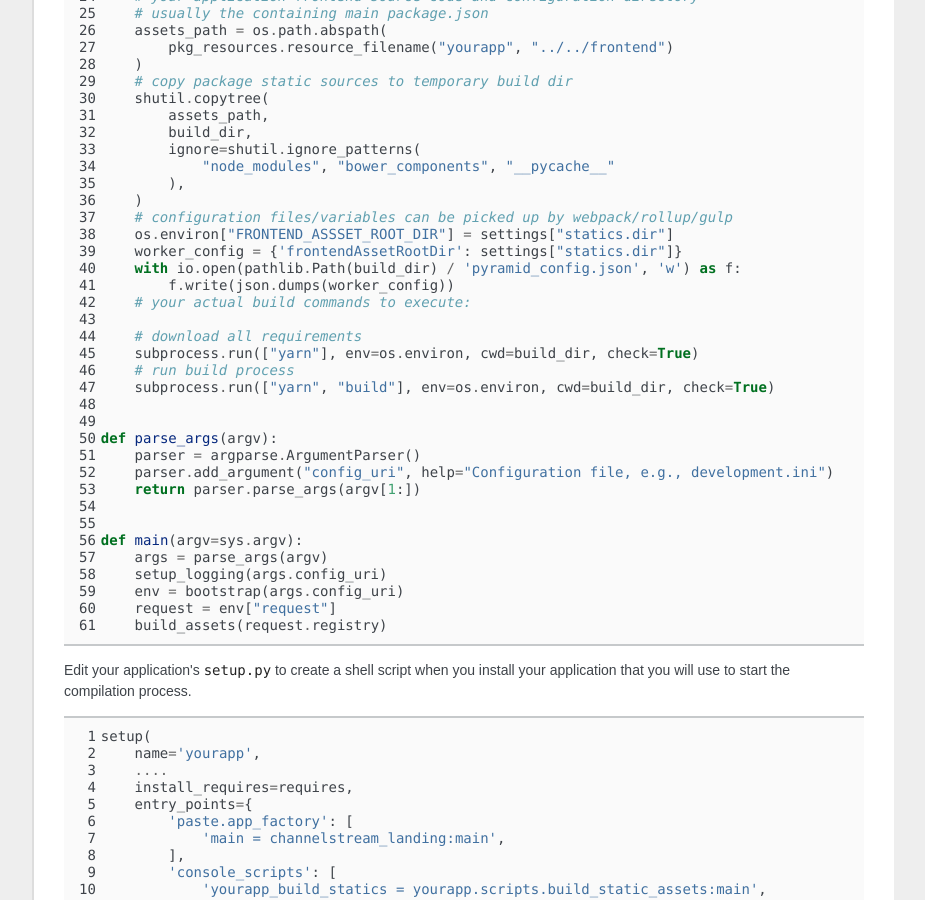
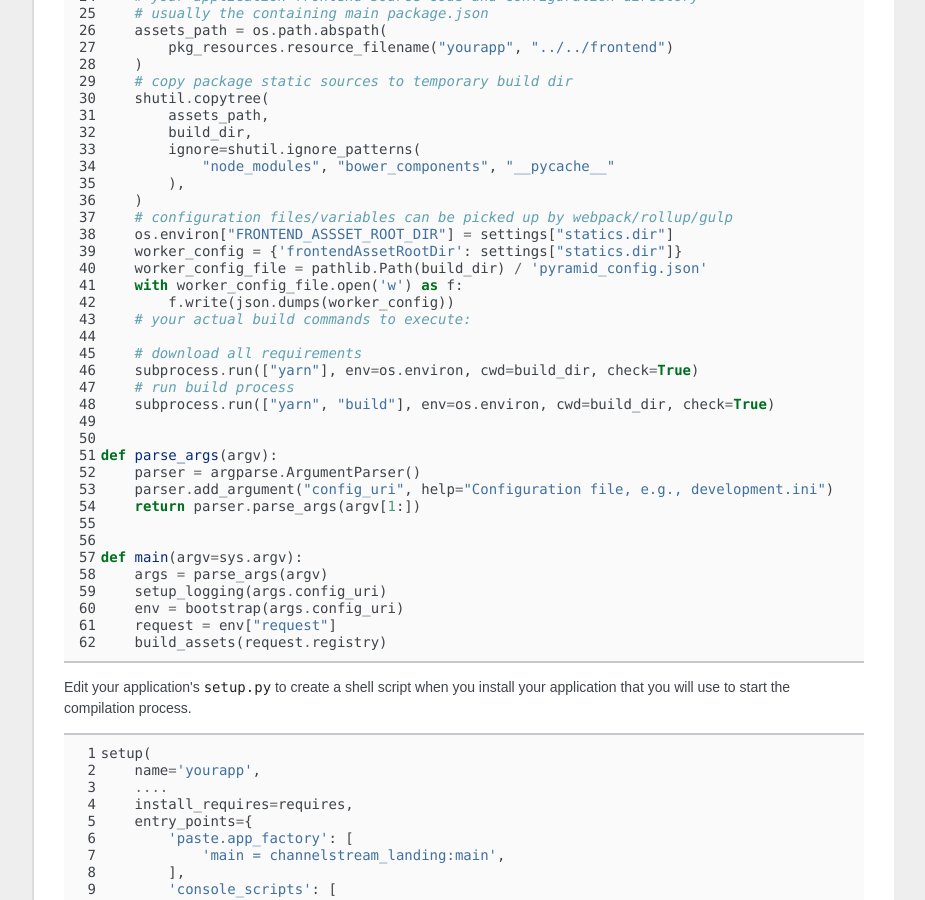
Before and after one commit to Pylons/pyramid_cookbook, a Sphinx documentation site: the page built from docs/static_assets/bundling-static-assets.rst, in a window 1280 px wide and 900 px high, scrolled down 2138 px. Shown: the whole window, without its empty margins (198-1123 px from the left). Built offline with Sphinx 7.4.7, drawn with Linux system fonts in a browser that asks for light colours; some web fonts are replaced.

Commit message:
fix a TypeError

```diff
--- a/docs/static_assets/bundling-static-assets.rst
+++ b/docs/static_assets/bundling-static-assets.rst
@@ -126,7 +126,8 @@ Also in this sub-directory, create a file ``build_static_assets.py`` to serve as
         # configuration files/variables can be picked up by webpack/rollup/gulp
         os.environ["FRONTEND_ASSSET_ROOT_DIR"] = settings["statics.dir"]
         worker_config = {'frontendAssetRootDir': settings["statics.dir"]}
-        with io.open(pathlib.Path(build_dir) / 'pyramid_config.json', 'w') as f:
+        worker_config_file = pathlib.Path(build_dir) / 'pyramid_config.json'
+        with worker_config_file.open('w') as f:
             f.write(json.dumps(worker_config))
         # your actual build commands to execute:
 
```
